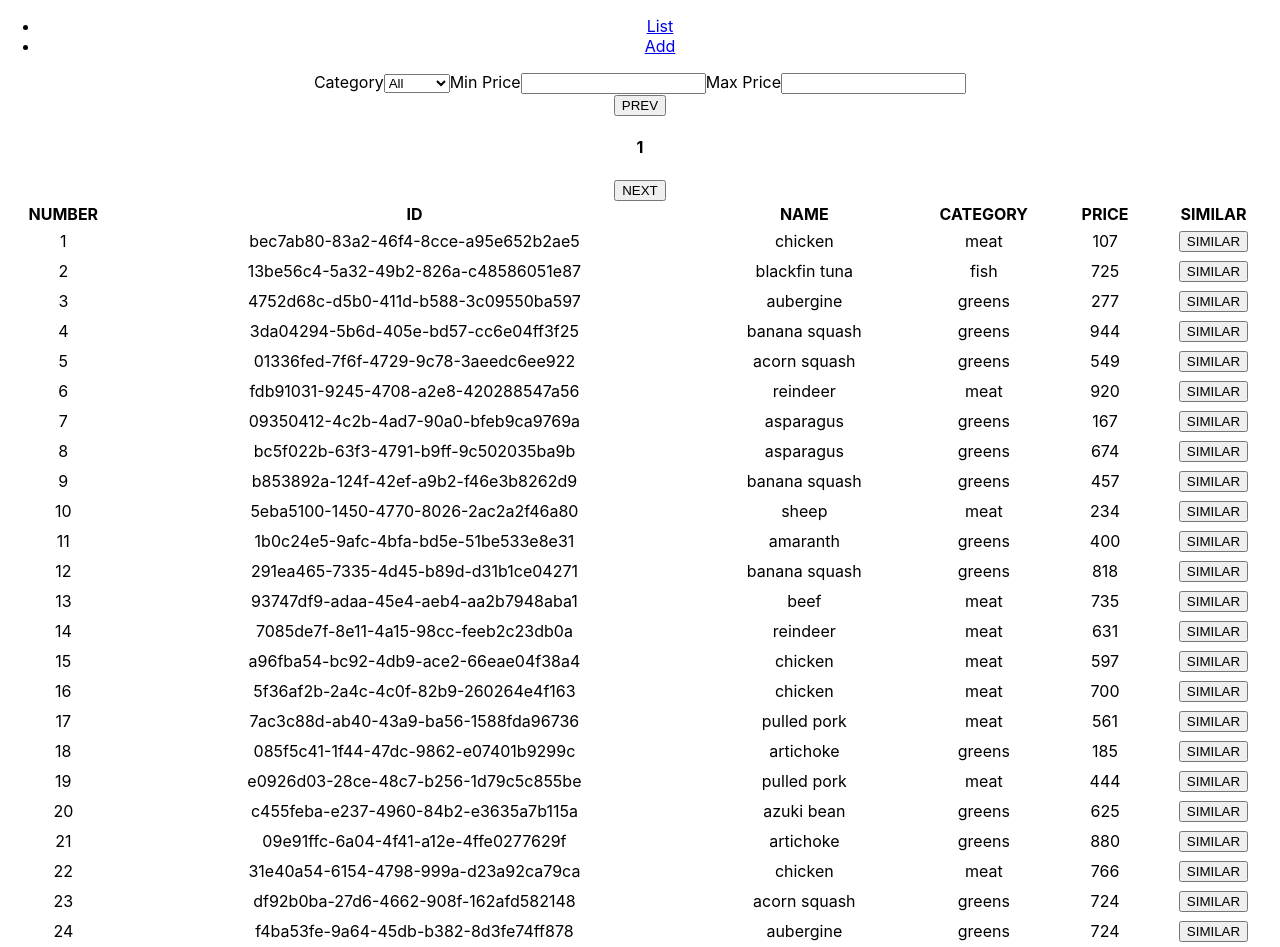
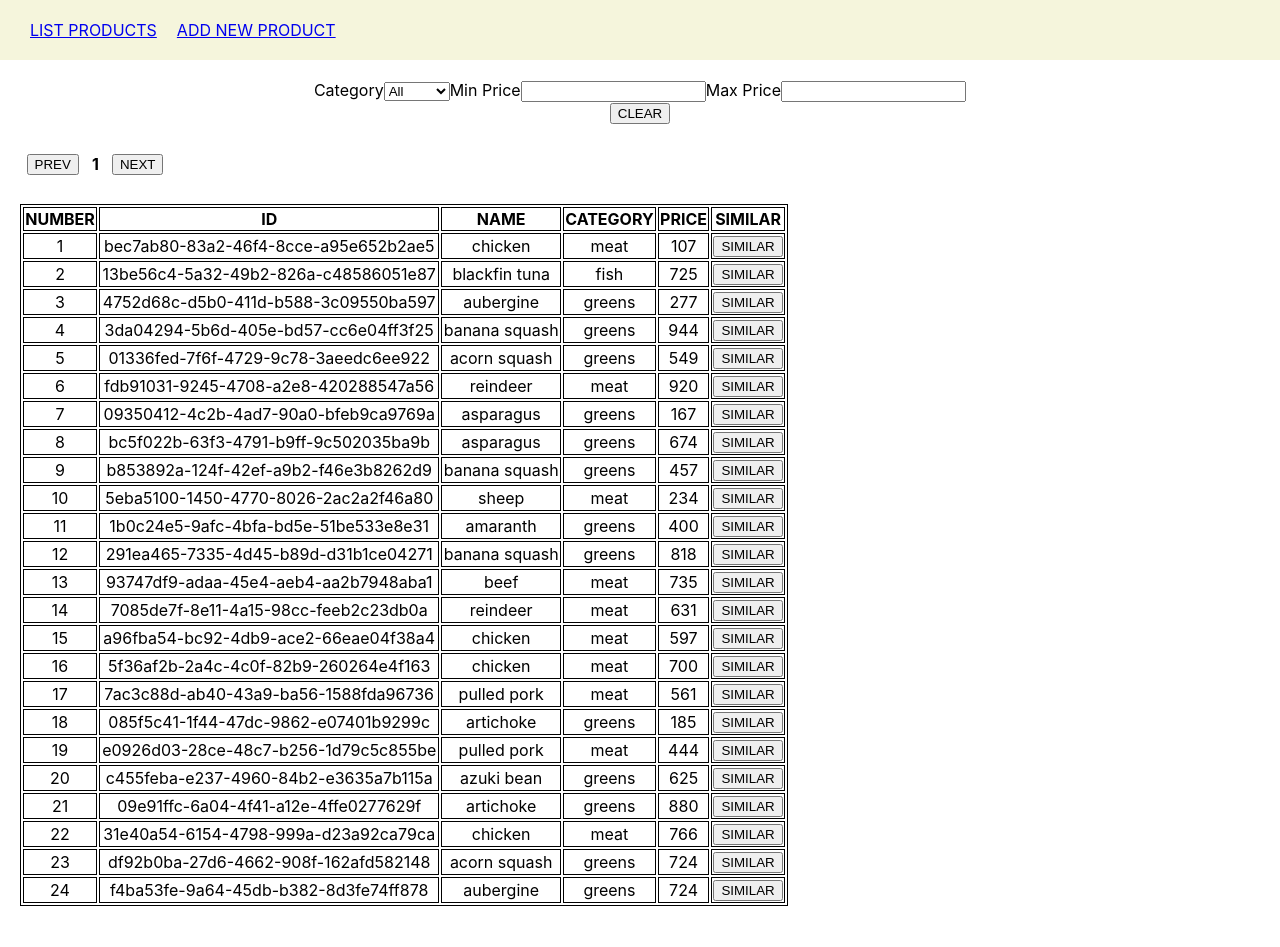
Before and after one commit to rmcodingnet/product-test-completed, a React (Create React App) app: page / in a window 1280 px wide. After the commit the page ends 926 px from the top, so only its background shows below. Built offline with nearby package versions, Linux system fonts and the light colour scheme.

Commit message:
styled, clear button added

```diff
--- a/src/App.css
+++ b/src/App.css
@@ -36,3 +36,10 @@
     transform: rotate(360deg);
   }
 }
+
+
+table,
+th,
+td {
+  border: 1px solid black;
+}
--- /dev/null
+++ b/src/components/ClosestProducts/ClosestProducts.css
@@ -0,0 +1,4 @@
+.table {
+  margin: 20px;
+  width: 60%;
+}
--- a/src/components/ClosestProducts/ClosestProducts.js
+++ b/src/components/ClosestProducts/ClosestProducts.js
@@ -37,7 +37,8 @@ export default function ClosestProducts({ products }) {
             </div>
 
 
-            <table style={{ width: "100%" }}>
+            <table className="table">
+                <thead>
                     <tr>
                         <th>NUMBER</th>
                         <th>ID</th>
@@ -45,6 +46,8 @@ export default function ClosestProducts({ products }) {
                         <th>CATEGORY</th>
                         <th>PRICE</th>
                     </tr>
+                </thead>
+                <tbody>
                     {nearestProductsList.length > 0 && nearestProductsList.map((product, index) => {
                         return (
                             <tr key={index} >
@@ -64,6 +67,7 @@ export default function ClosestProducts({ products }) {
                             </tr>
                         )
                     })}
+                </tbody>
             </table>
         </div>
     )
--- /dev/null
+++ b/src/components/FormProduct/FormProduct.css
@@ -0,0 +1,14 @@
+.form-container {
+  margin: 20px;
+  width: 100%;
+  display: flex;
+  justify-content: center;
+}
+
+.form {
+  border: 1px solid black;
+  width: 400px;
+  padding: 20px;
+  display: flex;
+  flex-direction: column;
+}
--- a/src/components/FormProduct/FormProduct.js
+++ b/src/components/FormProduct/FormProduct.js
@@ -1,5 +1,6 @@
 import React, { useState } from 'react'
 import { Redirect } from "react-router-dom";
+import "./FormProduct.css"
 const { v4: uuidv4 } = require('uuid');
 
 export default function FormProduct({ addNewProduct }) {
@@ -29,8 +30,8 @@ export default function FormProduct({ addNewProduct }) {
     }
 
     return (
-        <div>
-            <form onSubmit={(e) => handleSubmit(e)}>
+        <div className="form-container">
+            <form className="form" onSubmit={(e) => handleSubmit(e)}>
                 <label>NAME</label>
                 <input type="text" value={values.name} onChange={(e) => handleChangeValues({ name: e.target.value })}></input>
                 <label>CATEGORY</label>
--- /dev/null
+++ b/src/components/NavBar/NavBar.css
@@ -0,0 +1,10 @@
+.navbar {
+  display: flex;
+  flex-direction: row;
+  padding: 20px;
+  background-color: beige;
+}
+
+.navbar-section {
+  margin: 0 10px;
+}
--- a/src/components/NavBar/NavBar.js
+++ b/src/components/NavBar/NavBar.js
@@ -1,18 +1,16 @@
 import React from 'react'
 import { Link } from "react-router-dom";
+import "./NavBar.css"
 
 export default function NavBar() {
     return (
-        <div>
-            <ul>
-                <li>
-                    <Link to="/">List</Link>
-                </li>
-                <li>
-                    <Link to="/create">Add</Link>
-                </li>
-            </ul>
-
+        <div className="navbar">
+            <div className="navbar-section">
+                <Link to="/">LIST PRODUCTS</Link>
+            </div>
+            <div className="navbar-section">
+                <Link to="/create">ADD NEW PRODUCT</Link>
+            </div>
         </div>
     )
 }
--- /dev/null
+++ b/src/components/ProductList/ProductList.css
@@ -0,0 +1,17 @@
+.pagination {
+  margin: 20px;
+  display: flex;
+  height: 40px;
+  justify-content: space-around;
+  width: 150px;
+  align-items: center;
+}
+
+.table {
+  margin: 20px;
+  width: 60%;
+}
+
+.filters {
+  margin: 20px;
+}
--- a/src/components/ProductList/ProductList.js
+++ b/src/components/ProductList/ProductList.js
@@ -1,5 +1,6 @@
 import React, { useState } from "react";
 import { Link } from "react-router-dom";
+import './ProductList.css'
 
 
 const pagination = (data, page = 1, pageLimit = 24) => {
@@ -33,12 +34,16 @@ const ProductList = ({ products }) => {
             } else { return true }
         })
 
+    const clearFilters = () => {
+        setCriteria({ category: "all", minPrice: "", maxPrice: "" })
+    }
+
     return (
         <div className="">
-            <div className={"filers"}>
+            <div className={"filters"}>
                 <label>Category</label>
-                <select name="categories" id="categories" onChange={(e) => handleChangeCriteria({ category: e.target.value })}>
-                    <option value={"all"}>All</option>
+                <select name="categories" id="categories" value={criteria.category} onChange={(e) => handleChangeCriteria({ category: e.target.value })}>
+                    <option value="all">All</option>
                     <option value="meat">Meat</option>
                     <option value="greens">Greens</option>
                     <option value="fish">Fish</option>
@@ -47,6 +52,8 @@ const ProductList = ({ products }) => {
                 <input type="number" name="minPrice" id="minPrice" value={criteria.minPrice} onChange={(e) => handleChangeCriteria({ minPrice: e.target.value })}></input>
                 <label>Max Price</label>
                 <input type="number" name="maxPrice" id="maxPrice" value={criteria.maxPrice} onChange={(e) => handleChangeCriteria({ maxPrice: e.target.value })}></input>
+                <br></br>
+                <button onClick={() => clearFilters()}>CLEAR</button>
             </div>
 
             <div className="pagination">
@@ -55,7 +62,8 @@ const ProductList = ({ products }) => {
                 <button onClick={() => setPage(page + 1)}>NEXT</button>
             </div>
 
-            <table style={{ width: "100%" }}>
+            <table className="table">
+                <thead>
                     <tr>
                         <th>NUMBER</th>
                         <th>ID</th>
@@ -64,13 +72,15 @@ const ProductList = ({ products }) => {
                         <th>PRICE</th>
                         <th>SIMILAR</th>
                     </tr>
+                </thead>
 
+                <tbody>
                     {filteredProducts.length > 0 && pagination(filteredProducts, page).map((product, index) => {
-
+                        const productNumber = (index + 1) + (page - 1) * 24
                         return (
 
                             <tr key={index} >
-                            <td>{index + 1}</td>
+                                <td>{productNumber}</td>
                                 <td>
                                     {product.id}
                                 </td>
@@ -83,12 +93,13 @@ const ProductList = ({ products }) => {
                                 <td>
                                     {product.price}
                                 </td>
-                            <Link to={`/closestProducts/${product.id}`}> <td><button>SIMILAR</button></td></Link>
+                                <td><Link to={`/closestProducts/${product.id}`}><button>SIMILAR</button></Link></td>
                             </tr>
 
 
                         )
                     })}
+                </tbody>
 
 
             </table >
```
Also changed, not shown: 1 other file (tests, documents, lock files or other folders). Lines whose indentation alone changed are shown as unchanged.
